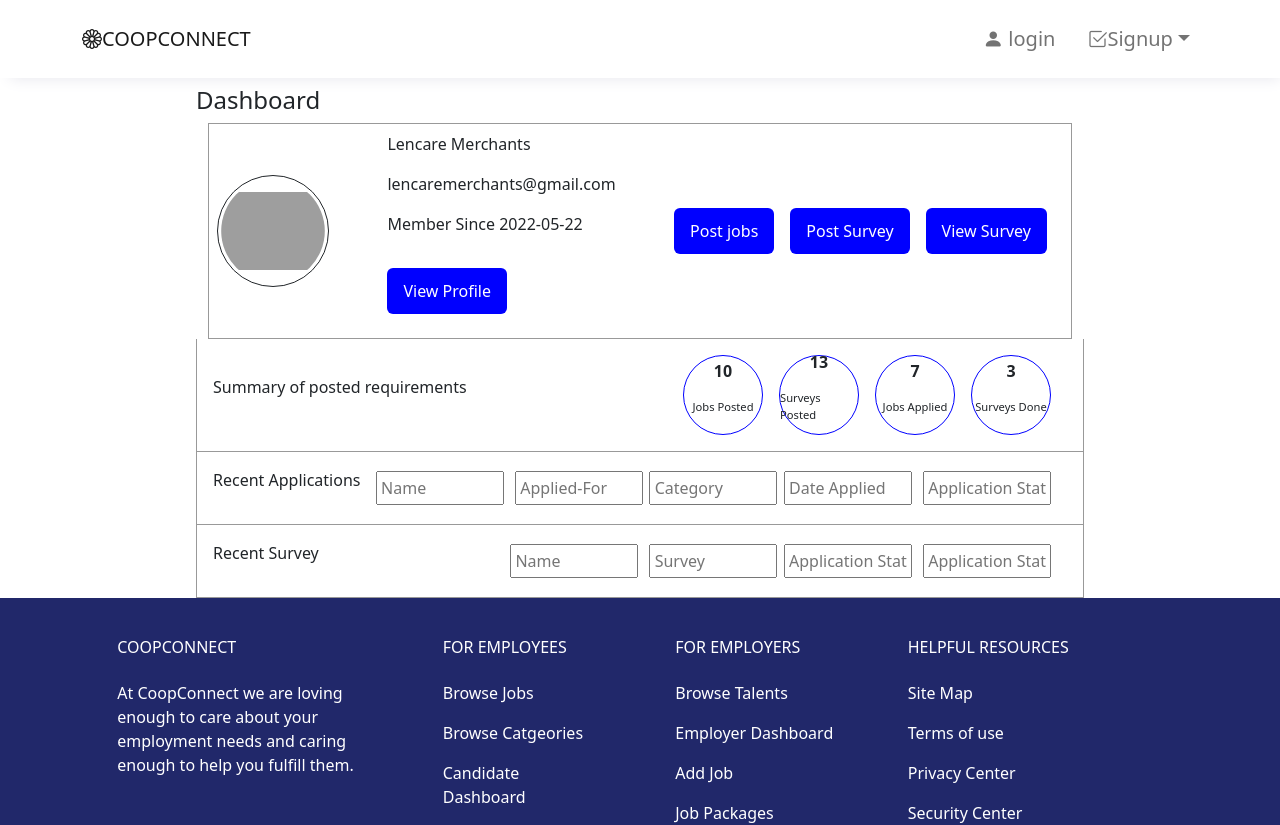
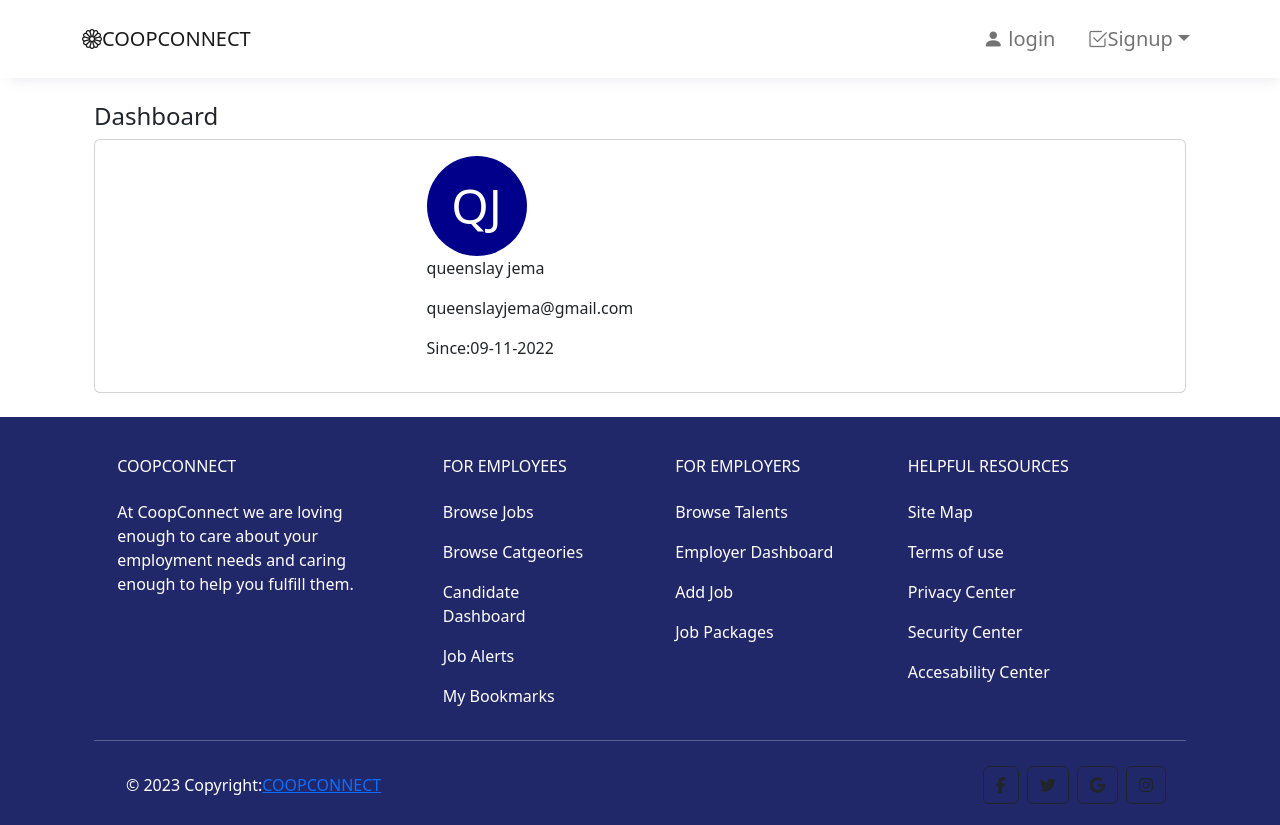
Before and after one commit to queenslaynaila/COOPCONNECT, a React (Create React App) app in the folder client/: page /talentdashboard in a window 1280 px wide. Shown: the top 825 px of the page. Built offline with nearby package versions, Linux system fonts and the light colour scheme; grey boxes are pictures that could not be loaded.

Commit message:
make navbar dynamic depending on wh logs in

```diff
--- a/client/src/App.js
+++ b/client/src/App.js
@@ -6,6 +6,7 @@ import Login from "./components/Login"
 import SignCompanies from "./components/SignCompanies"
 import SignUpJobSeekers from "./components/SignUpJobSeekers"
 import DashBoardBody from "./components/CompanyDashboard/DashBoardBody";
+import SeekerDashboard from "./components/SeekerDashboard";
 function App() {
 
 
@@ -18,7 +19,7 @@ function App() {
       <Route path="/login" element={<Login/>}/>
       <Route path="/signupcompanies" element={<SignCompanies/>}/>
       <Route path="/signuptalents" element={<SignUpJobSeekers/>}/>
-      <Route path="/talentdashboard" element={<DashBoardBody></DashBoardBody>}></Route>
+      <Route path="/talentdashboard" element={<SeekerDashboard></SeekerDashboard>}></Route>
     </Routes>
 
   <Footer></Footer>
--- a/client/src/components/Navbar.js
+++ b/client/src/components/Navbar.js
@@ -1,8 +1,9 @@
-import React from 'react'
+import React, { useEffect } from 'react'
 import '../styles/navbar.css'
-import logo from '../assets/ico.png'
+
 import {useNavigate} from "react-router-dom"
 export default function Navbar() {
+  let user ={username:"jobseeker",usertype:"seeker"}
    let navigate = useNavigate()
   return (
     <nav class="navbar navbar-expand-lg fs-5   py-3  bg-white">
@@ -17,25 +18,62 @@ export default function Navbar() {
       <span className="navbar-toggler-icon"></span>
       </button>
      <div className="collapse navbar-collapse" id="navbarSupportedContent">
+     {user.username === "queen" ?
+     <>
+        <ul  className="navbar-nav">
+           <li className="nav-item  ">
+              <a className="nav-link login text-dark" >Dashboard</a>
+           </li>
+           <li className="nav-item  ">
+              <a className="nav-link login text-dark" >Profile</a>
+           </li>
+           <li className="nav-item  ">
+              <a className="nav-link login text-dark" >Search</a>
+           </li>
+           <li className="nav-item  ">
+              <a className="nav-link login text-dark" >More Options</a>
+           </li>
+           <li className="nav-item  ">
+              <a className="nav-link login text-dark" >Assesements</a>
+           </li>
+          </ul>
+          <ul  className="navbar-nav ms-auto mb-2 mb-lg-0">
+          <li className="nav-item dropdown ms-sm-3 d-inline-flex">
+              <a className="nav-link signup dropdown-toggle"
+               href="#/" role="button" data-bs-toggle="dropdown" aria-expanded="false"><i className="bi bi-person-fill" />{user.username}</a>
+            <ul className="dropdown-menu  ">
+              <li>
+                <a onClick={()=>{navigate("/signupcompanies")}} className="dropdown-item fw-bold" href="#/" >Settings</a>
+             </li>
+            <li>
+              <a  onClick={()=>{navigate("/signuptalents")}} className="dropdown-item fw-bold" href="#/"
+              >Sign Out</a>
+            </li>
+             </ul>
+         </li>
+          </ul>
+          </>
+          :
           <ul  className="navbar-nav ms-auto mb-2 mb-lg-0">
             <li className="nav-item  ">
-            <a className="nav-link login" onClick={()=>{navigate("/login")}} href="#/"><i className="bi bi-person-fill" /> login</a>
+              <a className="nav-link login" href="#/"><i className="bi bi-person-fill" /> login</a>
             </li>
             <li className="nav-item dropdown ms-sm-3 d-inline-flex">
               <a className="nav-link signup dropdown-toggle"
                href="#/" role="button" data-bs-toggle="dropdown" aria-expanded="false"><i className="bi bi-check2-square"/>Signup</a>
             <ul className="dropdown-menu  ">
               <li>
-             <a onClick={()=>{navigate("/signupcompanies")}} className="dropdown-item fw-bold" href="#/" >Employer </a>
+                <a onClick={()=>{navigate("/signupcompanies")}}  className="dropdown-item fw-bold" href="#/" >Employer </a>
              </li>
             <li>
-         <a  onClick={()=>{navigate("/signuptalents")}} className="dropdown-item fw-bold" href="#/"
+              <a onClick={()=>{navigate("/signuptalents")}}   className="dropdown-item fw-bold" href="#/"
               >Job Seeker</a>
             </li>
              </ul>
          </li>
+       </ul>
+          }
 
-</ul>
    </div>
 </div>
 
--- /dev/null
+++ b/client/src/components/SeekerDashboard.js
@@ -0,0 +1,32 @@
+import React from 'react'
+
+export default function SeekerDashboard() {
+    let me = "https://mdbcdn.b-cdn.net/img/new/avatars/9.webp"
+  return (
+    <div className='container p-4 pb-0 mb-4'>
+    <h4>Dashboard</h4>
+    <div class="row d-flex justify-content-center align-items-center h-100">
+    <div class="col col-md-9 col-lg-7 col-xl-5">
+
+    </div>
+    </div>
+    <div class="card">
+    <div class="card-body">
+    <div class="row d-flex justify-content-center align-items-center h-100">
+    <div class="col col-md-9 col-lg-7 col-xl-5">
+    <div style={{backgroundColor:"darkblue",  width: "100px",
+        height: "100px", borderRadius: "50%",textAlign:"center",color:"white",lineHeight:"100px",fontSize:"3rem"}} class="circle-singleline ">QJ</div>
+        <div>
+        <p>queenslay jema</p>
+        <p>queenslayjema@gmail.com</p>
+        <p>Since:09-11-2022</p>
+        </div>
+</div>
+    </div>
+
+
+    </div>
+  </div>
+  </div>
+  )
+}
--- a/client/src/styles/home.css
+++ b/client/src/styles/home.css
@@ -10,7 +10,7 @@
 }
 
 .hero{
-    background-image: url("https://creativelayers.net/themes/superio/images/index-17/header/bg.png");
+    background-image: url("../assets/bg.png");
 
 }
 
```
Also changed, not shown: client/src/assets/bg.png (added), 1 other file (tests, documents, lock files or other folders). Lines whose indentation alone changed are shown as unchanged.
